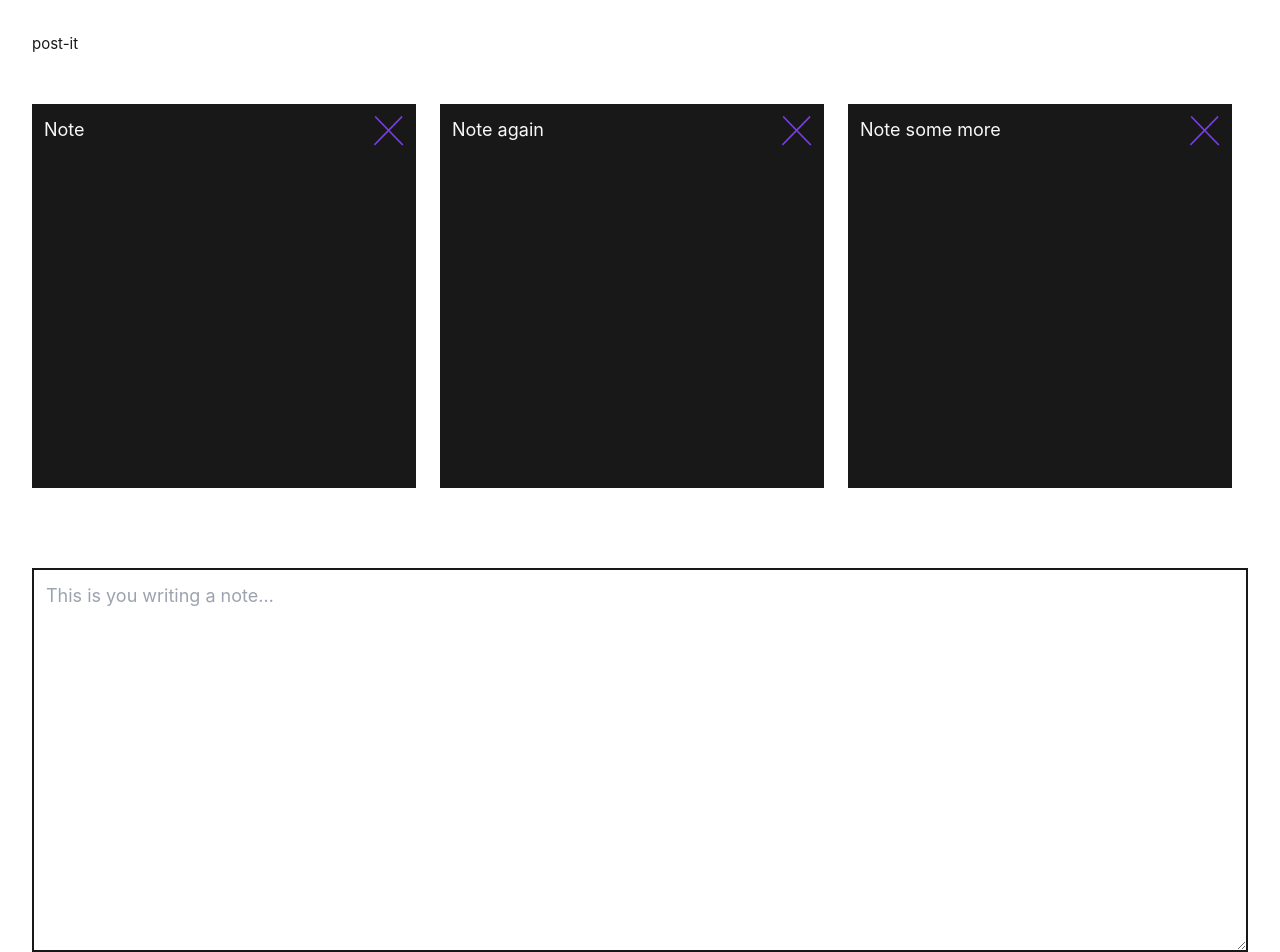
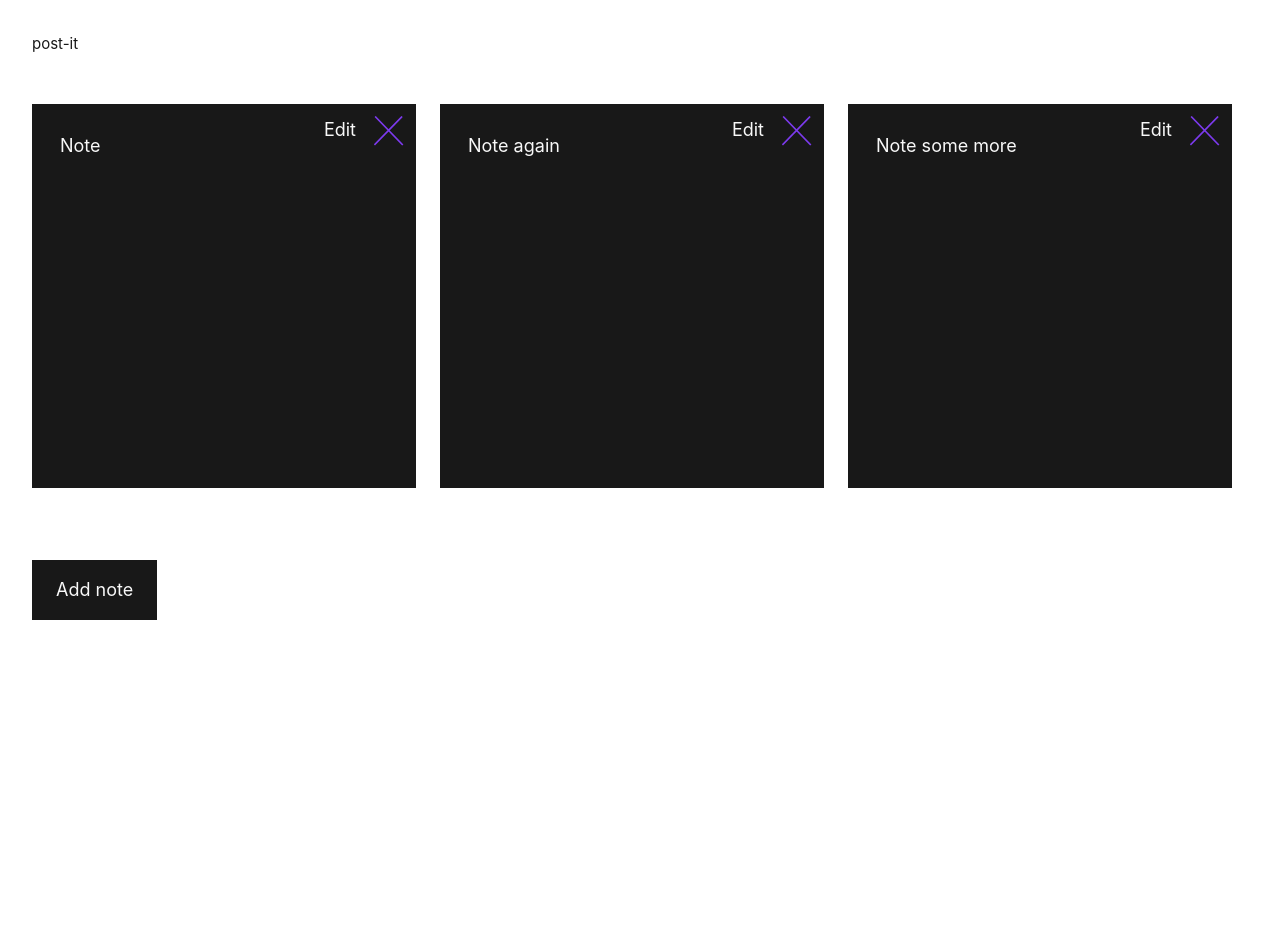
Before and after one commit to kristofferlarberg/post-it, a Vue app: page / in a window 1280 px wide. Shown: the top 952 px of the page. After the commit the page ends 904 px from the top, so only its background shows below. Built offline with nearby package versions, Linux system fonts and the light colour scheme.

Commit message:
refactor: add edit mode to notes and new note-button

```diff
--- a/src/views/HomeView.vue
+++ b/src/views/HomeView.vue
@@ -1,17 +1,15 @@
 <script>
 import CloseIcon from "../components/CloseIcon.vue";
-
-let id = 0;
 
 export default {
   data() {
     return {
-      newNote: "",
       notes: [
-        { id: id++, text: "Note" },
-        { id: id++, text: "Note again" },
-        { id: id++, text: "Note some more" },
+        { id: Math.random(), text: "Note" },
+        { id: Math.random(), text: "Note again" },
+        { id: Math.random(), text: "Note some more" },
       ],
+      activeNote: {},
     };
   },
   components: {
@@ -19,11 +17,19 @@ export default {
   },
   methods: {
     addNote() {
-      this.notes.push({ id: id++, text: this.newNote, done: false });
-      this.newNote = "";
+      const newNote = { id: Math.random(), text: "" };
+      this.notes.push(newNote);
+      this.activeNote = newNote;
+    },
+    updateNote() {
+      this.notes.find((note) => note.id === this.activeNote);
+      this.activeNote = {};
     },
     removeNote(note) {
       this.notes = this.notes.filter((t) => t !== note);
+    },
+    editNote(note) {
+      this.activeNote = note;
     },
   },
 };
@@ -32,39 +38,30 @@ export default {
 <template>
   <section class="m-8">
     <div class="my-12 flex flex-wrap gap-6">
-      <div
-        v-for="note in notes"
-        :key="note.id"
-        class="h-96 w-96 bg-black-primary p-3 text-lg text-white-secondary dark:bg-white-primary dark:text-black-primary"
-      >
-        {{ note.text }}
-        <button
-          @click="removeNote(note)"
-          class="absolute right-3 top-3 h-[30px] w-[30px]"
-          aria-label="Remove note"
-        >
+      <div v-for="note in notes" :key="note.id"
+        class="h-96 w-96 bg-black-primary p-3 text-lg text-white-secondary dark:bg-white-primary dark:text-black-primary">
+        <form v-if="activeNote.id === note.id" @submit.prevent="updateNote">
+          <label class="hidden" for="note">Edit note</label>
+          <textarea v-model="activeNote.text"
+            class="resize-none h-80 w-full border-2 p-4 text-lg text-white-secondary dark:text-black-secondary bg-black-primary dark:bg-white-primary border-none"
+            id="note" name="note" rows="5" cols="33" placeholder="This is you writing a note…" />
+          <button class="absolute right-10 top-0 bg-black-primary text-white-secondary">
+            Save
+          </button>
+        </form>
+        <div v-else class="p-4 break-words">
+          {{ note.text }}
+          <button @click="editNote(note)" class="absolute right-12 top-0" aria-label="Edit note">
+            Edit
+          </button>
+        </div>
+        <button @click="removeNote(note)" class="absolute right-3 top-3 h-[30px] w-[30px]" aria-label="Remove note">
           <CloseIcon />
         </button>
       </div>
     </div>
-  </section>
-  <section class="p-8">
-    <form @submit.prevent="addNote">
-      <label class="hidden" for="note">Add a note</label>
-      <textarea
-        v-model="newNote"
-        class="h-96 w-full border-2 p-3 text-lg text-black-primary"
-        id="note"
-        name="note"
-        rows="5"
-        cols="33"
-        placeholder="This is you writing a note…"
-      ></textarea>
-      <button
-        class="mt-6 bg-black-primary px-6 py-4 text-lg text-white-secondary"
-      >
-        Add note
-      </button>
-    </form>
+    <button @click="addNote" class="mt-6 bg-black-primary px-6 py-4 text-lg text-white-secondary">
+      Add note
+    </button>
   </section>
 </template>
```
